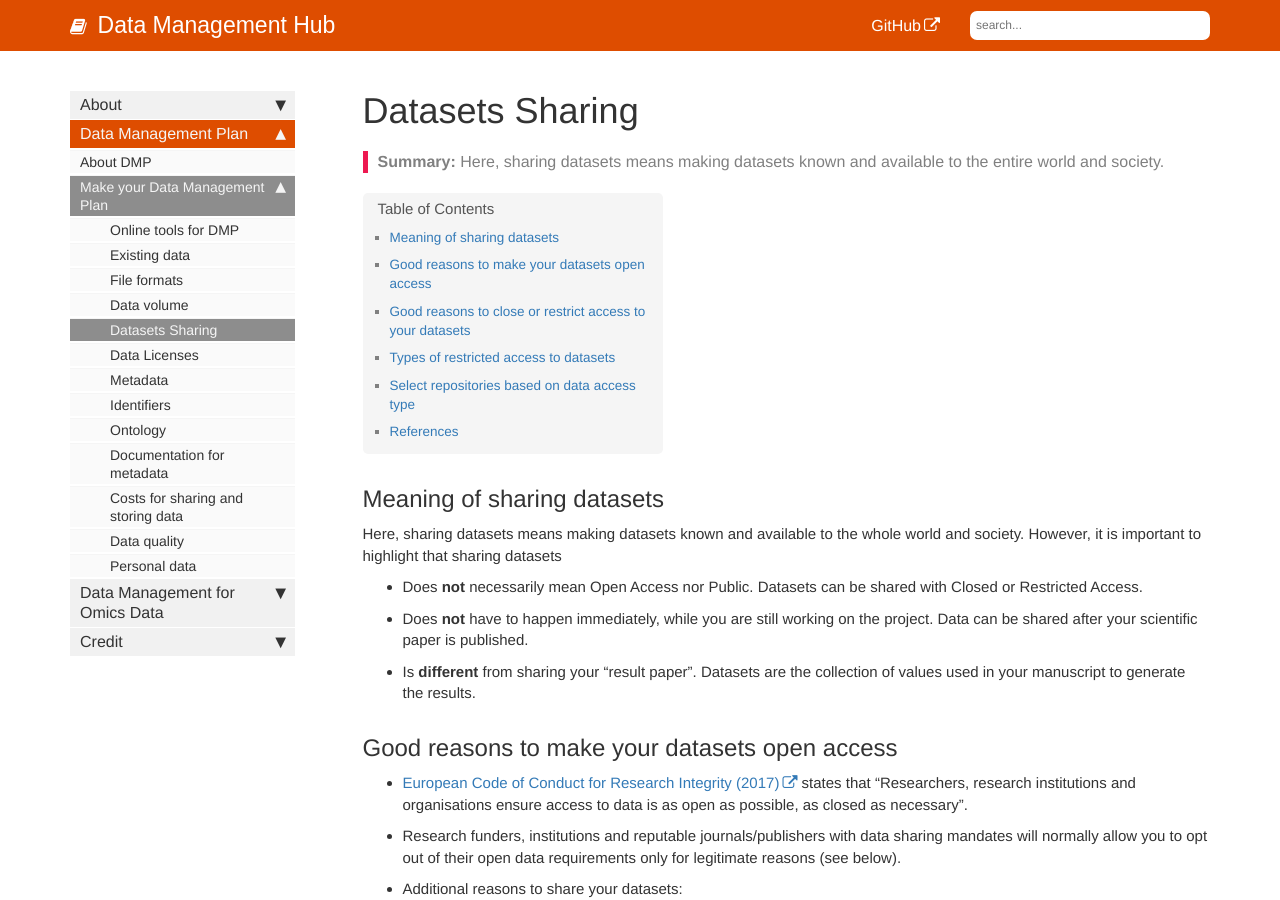
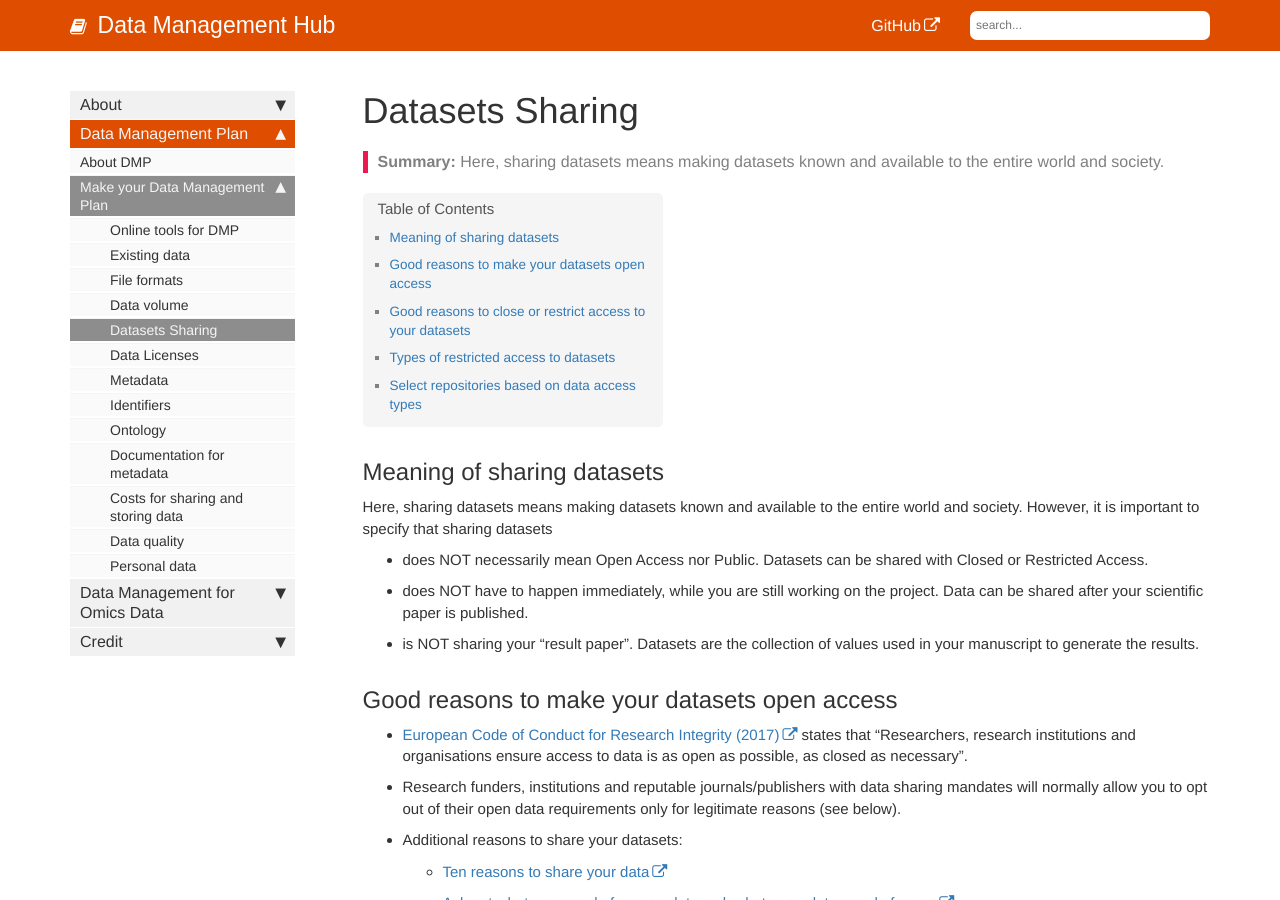
Before and after one commit to ELIXIR-Belgium/rdm-guide, a Jekyll site: the page built from pages/datasets_sharing.md, in a window 1280 px wide and 900 px high. Built offline with Jekyll 4.4.1, drawn with Linux system fonts in a browser that asks for light colours; some web fonts are replaced; some of the changed text lies outside the part shown.

Commit message:
Revert "Editing file_formats, datasets_sharing, data_licenses"

```diff
--- a/pages/datasets_sharing.md
+++ b/pages/datasets_sharing.md
@@ -7,10 +7,10 @@ permalink: datasets_sharing.html
 ---
 
 ## Meaning of sharing datasets
-Here, sharing datasets means making datasets known and available to the whole world and society. However, it is important to highlight that sharing datasets
-* Does **not** necessarily mean Open Access nor Public. Datasets can be shared with Closed or Restricted Access.
-* Does **not** have to happen immediately, while you are still working on the project. Data can be shared after your scientific paper is published.
-* Is **different** from sharing your “result paper”. Datasets are the collection of values used in your manuscript to generate the results.
+Here, sharing datasets means making datasets known and available to the entire world and society. However, it is important to specify that sharing datasets
+* does NOT necessarily mean Open Access nor Public. Datasets can be shared with Closed or Restricted Access.
+* does NOT have to happen immediately, while you are still working on the project. Data can be shared after your scientific paper is published.
+* is NOT sharing your “result paper”. Datasets are the collection of values used in your manuscript to generate the results.
 
 
 ## Good reasons to make your datasets open access
@@ -43,9 +43,5 @@ If you want to close or restrict access to your datasets, you must explain your
 
 **Embargo** <br> It is a defined period of time, imposed by the author, which prohibits access to data. After the embargo period, data becomes Open, Closed or with Restricted access. Reasons for embargo could be: i) need to secure Intellectual Property (IP); ii) need to publish the results of the research (manuscript) in a journal.
 
-## Select repositories based on data access type
+## Select repositories based on data access types
 [Registry of Research data Repositories](https://www.re3data.org/search?query=) (or re3data.org) allows you to filter the list of repositories based on data access type.
-
-## References
-[Restricting access to data](https://www.westminster.ac.uk/research/researcher-support/research-data/archiving-data/restricting-access-to-data), University of Westminster.<br>
-[Data Publication: Controlling access to published data](https://libguides.library.usyd.edu.au/datapublication/access), The University of Sydney.<br>
```
Also changed, not shown: pages/data_licenses.md (+22 -19 lines), pages/file_formats.md (+2 -7 lines).
